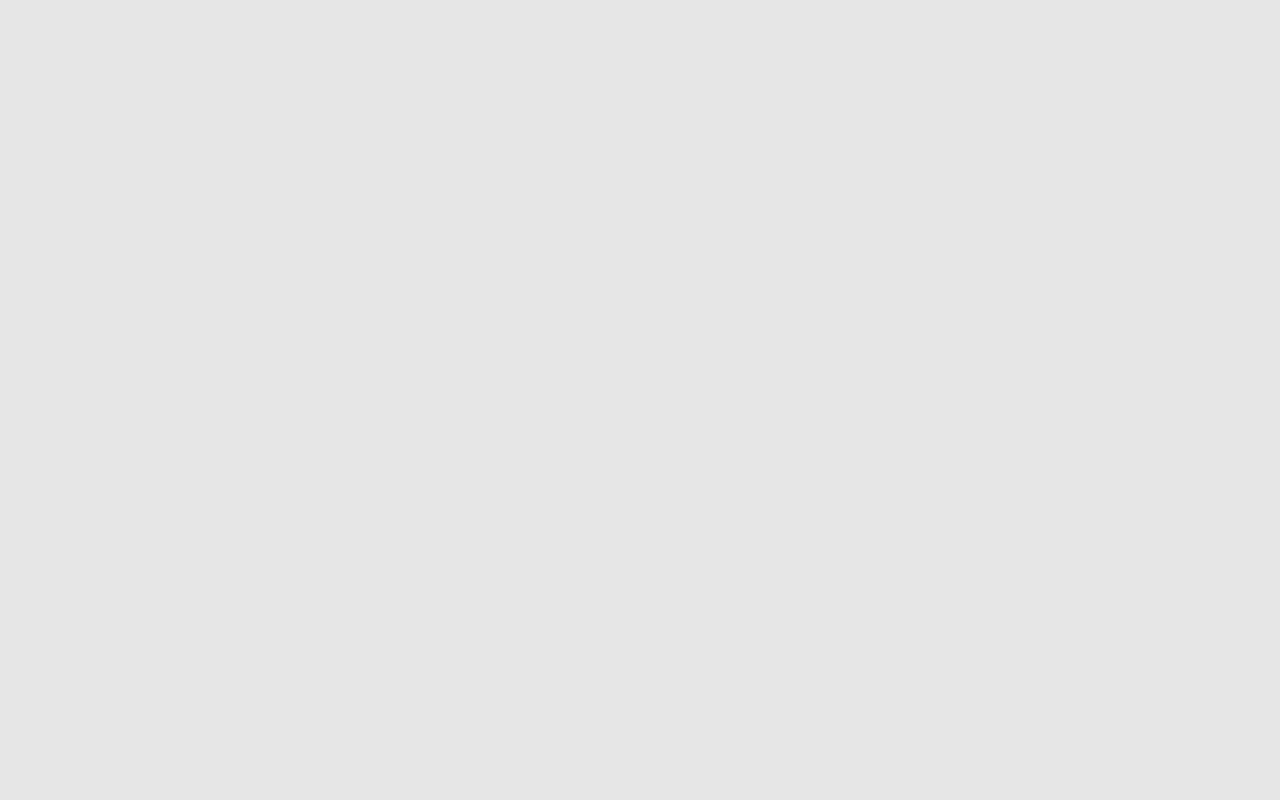
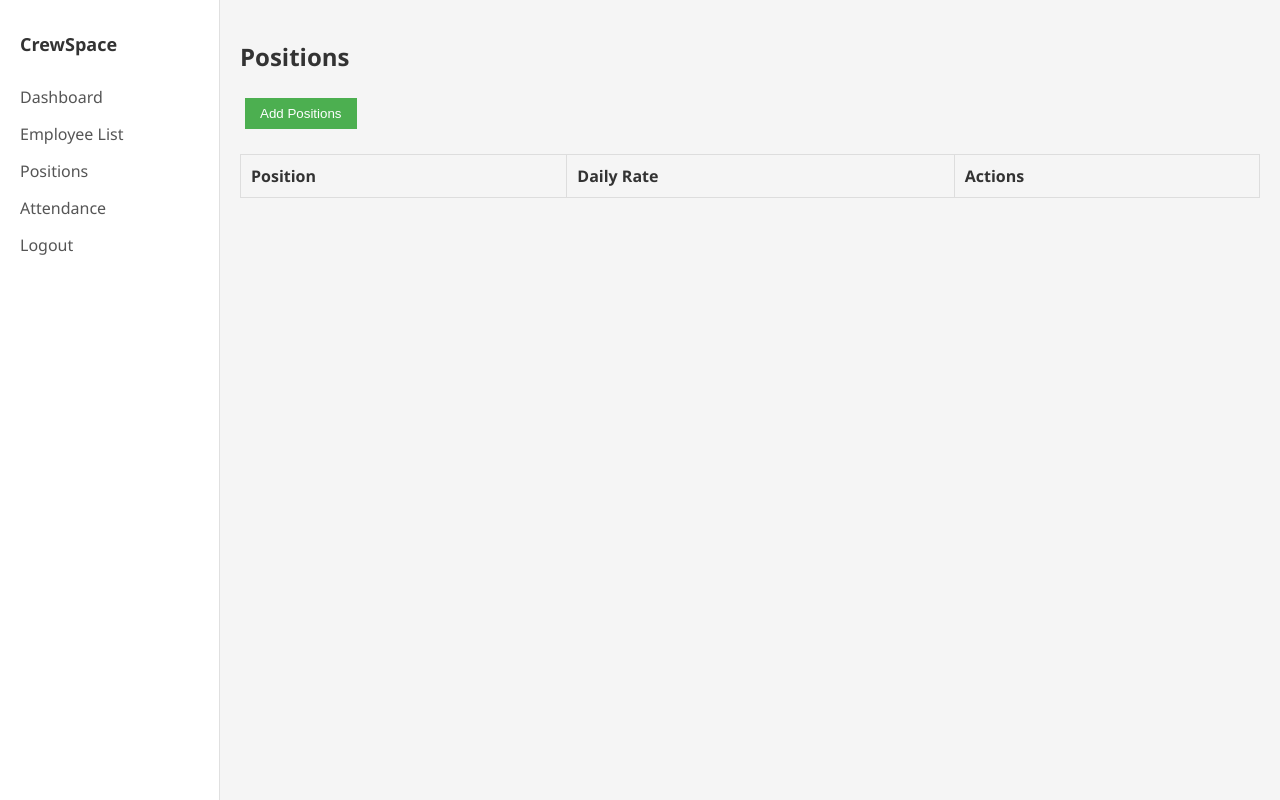
Before and after one commit to Exzavio-n/employee-management-system, a plain HTML site: page frontend/positions/positions.html in a window 1280 px wide. Drawn offline with Linux system fonts and the light colour scheme; files that its build step writes are made by us from their sources.

Commit message:
changes on frontend dashboard.html, index.js, positions.css, positions.html, posiitons.js
deletion of login.js on controllers and routes

```diff
--- a/frontend/index/index.js
+++ b/frontend/index/index.js
@@ -9,4 +9,5 @@ document.getElementById('loginForm').addEventListener('submit', async (e) => {
   } else {
     alert("Invalid credentials");
   }
+
 });
--- a/frontend/positions/positions.css
+++ b/frontend/positions/positions.css
@@ -0,0 +1,72 @@
+body {
+    margin: 0;
+    font-family: 'Segoe UI', sans-serif;
+    background-color: #f5f5f5;
+    color: #333;
+  }
+
+  /* Sidebar */
+  .sidebar {
+    width: 220px;
+    height: 100vh;
+    background-color: #ffffff;
+    border-right: 1px solid #e0e0e0;
+    position: fixed;
+    top: 0;
+    left: 0;
+    padding: 20px;
+    box-sizing: border-box;
+  }
+
+  .sidebar h1 {
+    font-size: 18px;
+    margin-bottom: 30px;
+  }
+
+  .sidebar ul {
+    list-style: none;
+    padding: 0;
+  }
+
+  .sidebar ul li {
+    margin: 15px 0;
+    color: #555;
+    cursor: pointer;
+  }
+
+  .sidebar ul li:hover {
+    color: #007bff;
+  }
+
+  .main-content {
+    margin-left: 220px;
+    padding: 20px;
+  }
+
+  table {
+    width: 100%;
+    border-collapse: collapse;
+    margin-top: 20px;
+  }
+
+  table, th, td {
+    border: 1px solid #ddd;
+  }
+
+  th, td {
+    padding: 10px;
+    text-align: left;
+  }
+
+  button {
+    padding: 8px 15px;
+    margin: 5px;
+    background-color: #4CAF50;
+    color: white;
+    border: none;
+    cursor: pointer;
+  }
+
+  button:hover {
+    background-color: #45a049;
+  }
--- a/frontend/positions/positions.html
+++ b/frontend/positions/positions.html
@@ -1,12 +1,37 @@
 <!DOCTYPE html>
 <html lang="en">
 <head>
-    <meta charset="UTF-8">
-    <meta name="viewport" content="width=device-width, initial-scale=1.0">
-    <title>Document</title>
-     <link rel="stylesheet" href="index.css" />
+  <meta charset="UTF-8">
+  <meta name="viewport" content="width=device-width, initial-scale=1.0">
+  <title>Employee List</title>
+   <link rel="stylesheet" href="positions.css" />
 </head>
 <body>
+  <div class="sidebar">
+    <h1>CrewSpace</h1>
+    <ul>
+      <li onclick="navigateTo('dashboard')">Dashboard</li>
+      <li onclick="navigateTo('employee-list')">Employee List</li>
+      <li onclick="navigateTo('positions')">Positions</li>
+      <li onclick="navigateTo('attendance')">Attendance</li>
+      <li onclick="logout()">Logout</li>
+    </ul>
+  </div>
+  <div class="main-content">
+    <h2>Positions</h2>
+    <button onclick="window.location.href='/add-positions'">Add Positions</button>
+    <table>
+      <thead>
+        <tr>
+          <th>Position</th>
+          <th>Daily Rate</th>
+          <th>Actions</th>
+        </tr>
+      </thead>
+      <tbody id="positionsList"></tbody>
+    </table>
+  </div>
 
+  <script src="positions.js"></script>
 </body>
 </html>
--- a/frontend/positions/positions.js
+++ b/frontend/positions/positions.js
@@ -0,0 +1,22 @@
+function navigateTo(page) {
+    switch (page) {
+      case 'dashboard':
+        window.location.href = '../dashboard/dashboard.html';
+        break;
+      case 'employee-list':
+        window.location.href = '../employee-list/employee-list.html';
+        break;
+      case 'positions':
+        window.location.href = '../positions/positions.html';
+        break;
+      case 'attendance':
+        window.location.href = '../attendance/attendance.html';
+        break;
+    }
+  }
+
+  function logout() {
+    // Clear session (if any)
+    // Redirect to login
+    window.location.href = '../index/index.html';
+  }
```
Also changed, not shown: frontend/dashboard/dashboard.html (+1 -1 lines), backend/controllers/login.js (deleted), backend/routes/login.js (deleted).
